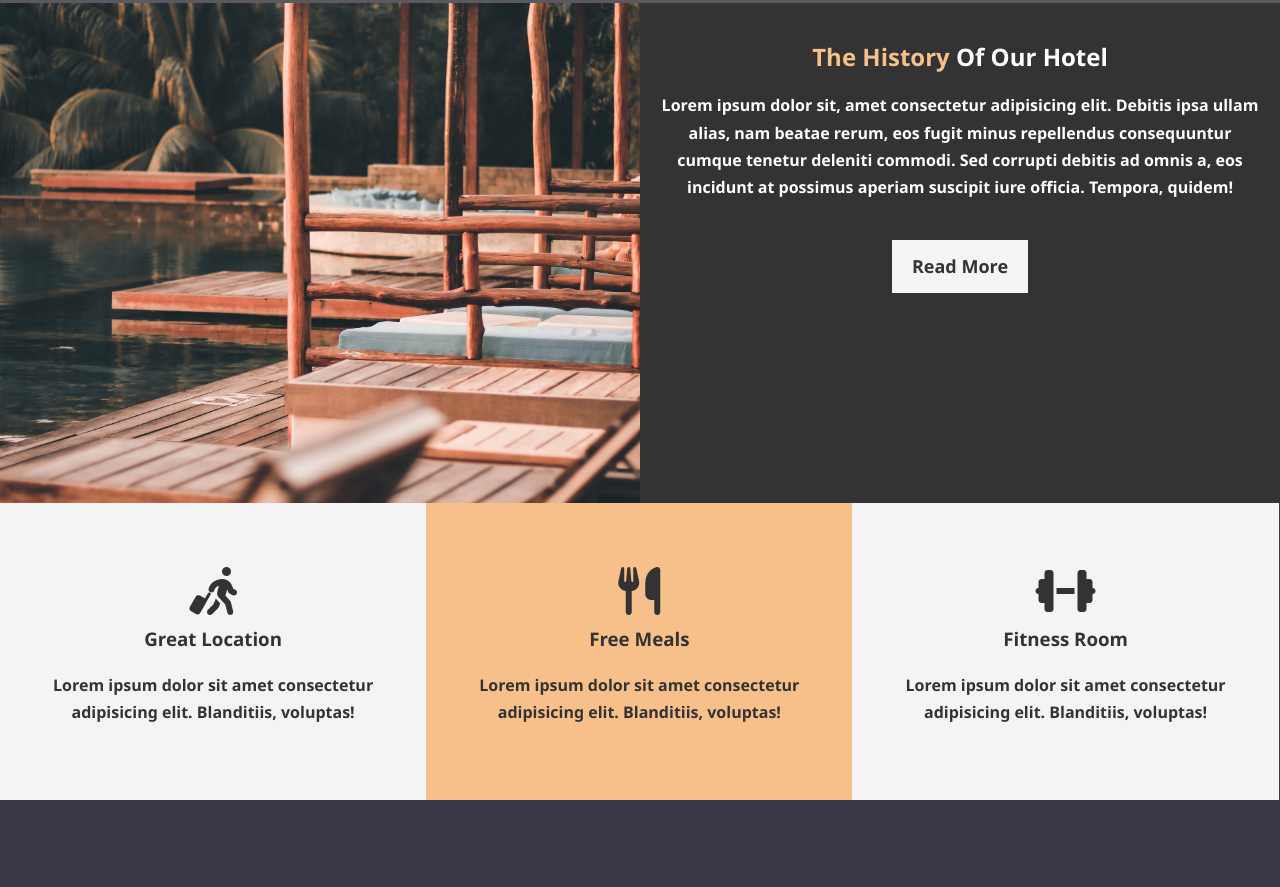
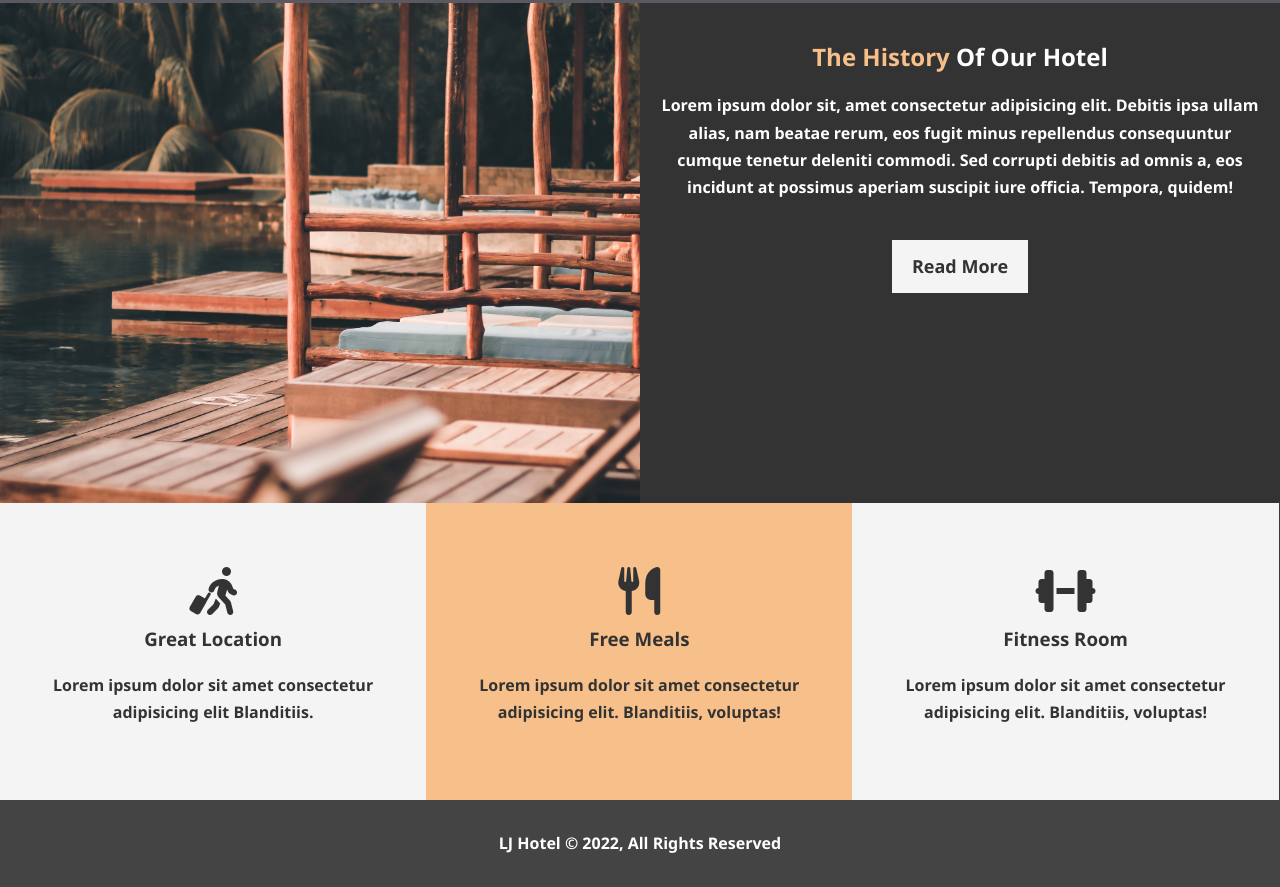
Before and after one commit to JLin-99/hotel-website, a plain HTML site: page index.html in a window 1280 px wide. Shown: the part 664-1551 px from the top of the page. Before the commit the page ends 1464 px from the top, so only its background shows below. Drawn offline with Linux system fonts and the light colour scheme; grey boxes are pictures that could not be loaded.

Commit message:
Add Footer

```diff
--- a/css/style.css
+++ b/css/style.css
@@ -82,6 +82,10 @@ p {
 .bg-primary {
   background-color: #f7c08a;
   color: #333;
+}
+
+.clr {
+  clear: both;
 }
 
 /* Navbar */
@@ -192,3 +196,11 @@ p {
 .box i {
   margin-bottom: 0.21em;
 }
+
+/* Footer */
+#main-footer {
+  text-align: center;
+  background-color: #444;
+  color: #fff;
+  padding: 1.25em;
+}
--- a/index.html
+++ b/index.html
@@ -58,7 +58,7 @@
     <div class="box bg-light">
       <i class="fa-solid fa-person-walking-luggage fa-3x"></i>
       <h3>Great Location</h3>
-      <p>Lorem ipsum dolor sit amet consectetur adipisicing elit. Blanditiis, voluptas!</p>
+      <p>Lorem ipsum dolor sit amet consectetur adipisicing elit Blanditiis.</p>
     </div>
     <div class="box bg-primary">
       <i class="fa-solid fa-utensils fa-3x"></i>
@@ -71,6 +71,12 @@
       <p>Lorem ipsum dolor sit amet consectetur adipisicing elit. Blanditiis, voluptas!</p>
     </div>
   </section>
+
+  <div class="clr"></div>
+
+  <footer id="main-footer">
+    <p>LJ Hotel &copy; 2022, All Rights Reserved</p>
+  </footer>
 </body>
 
 </html>
```
